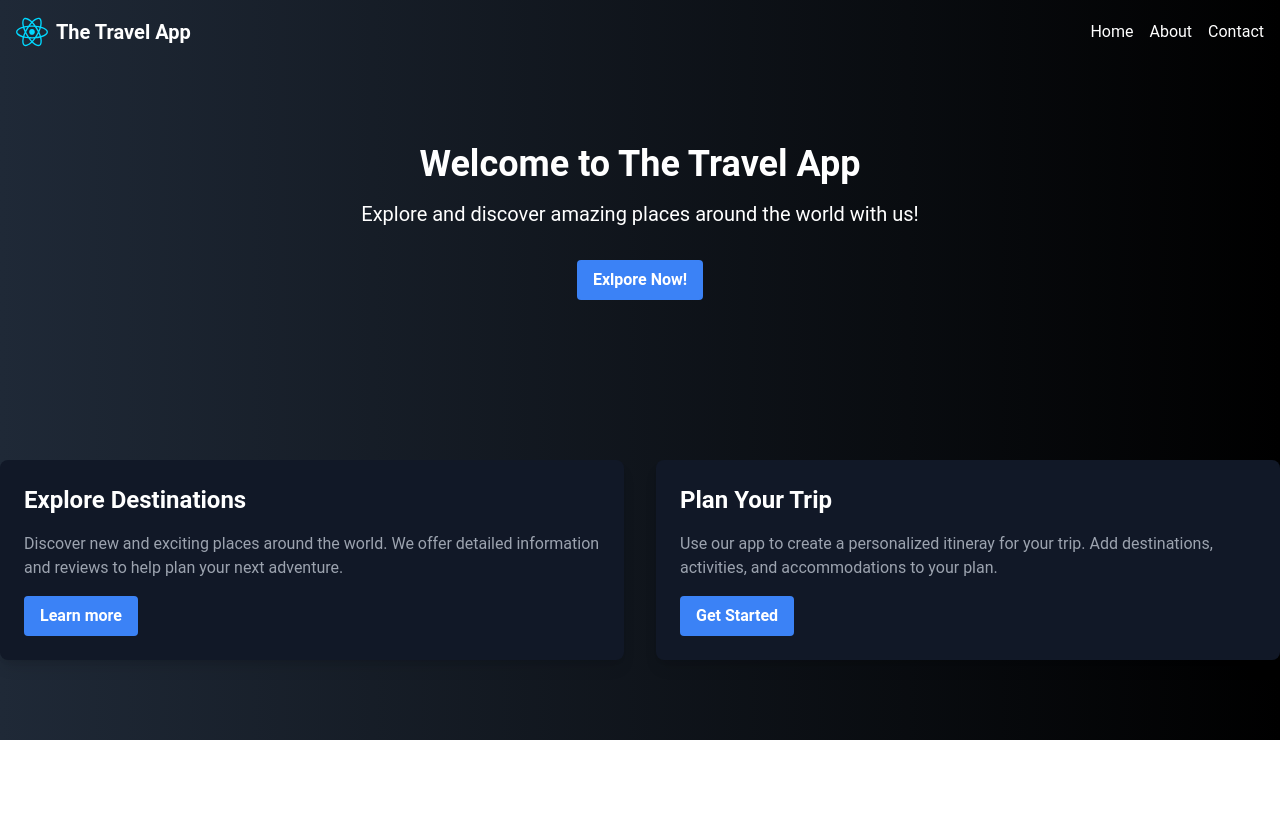
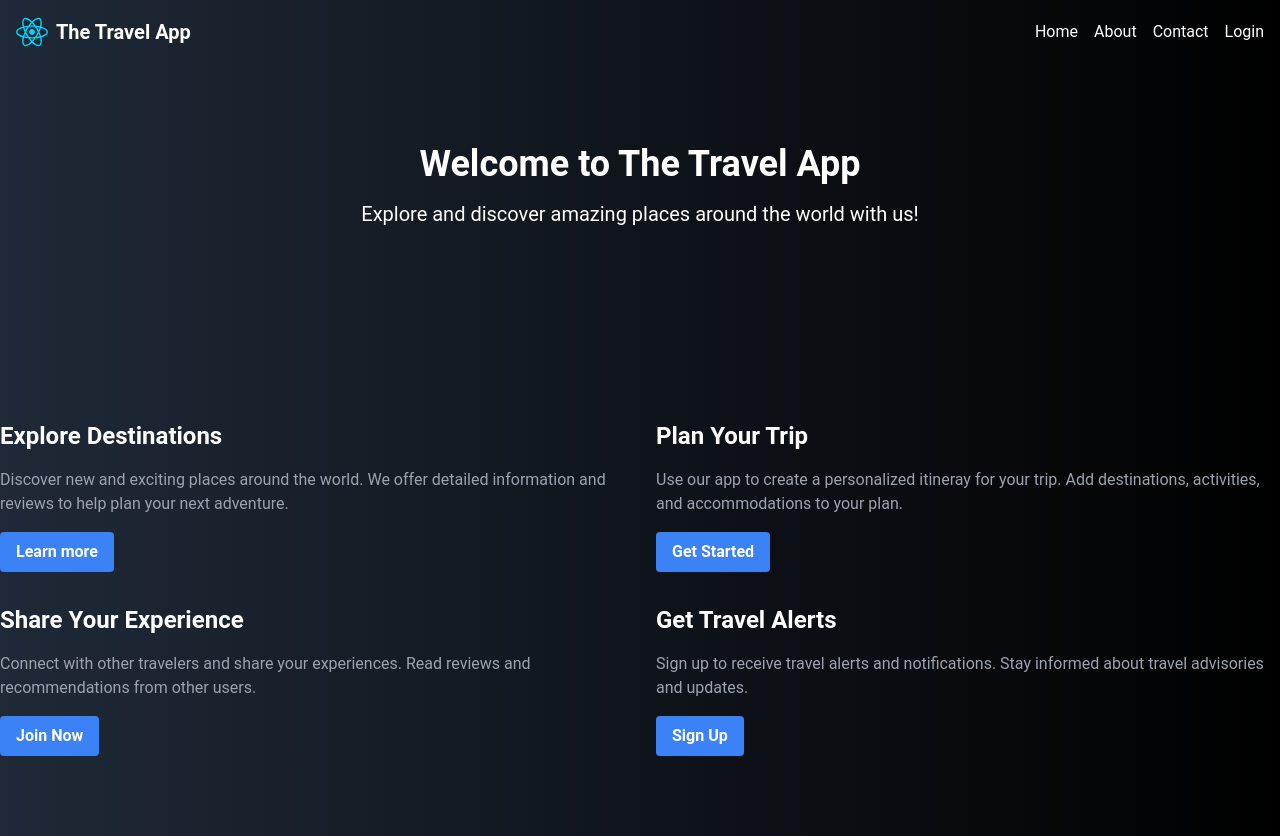
Before and after one commit to StuCat23/travel-app, a React (Vite) app: page / in a window 1280 px wide. Before the commit the page ends 800 px from the top, so only its background shows below. Built offline with nearby package versions, Linux system fonts and the light colour scheme.

Commit message:
Added homecards component

```diff
--- /dev/null
+++ b/src/components/Card.jsx
@@ -0,0 +1,10 @@
+
+const Card = ({ children, bg = 'bg-gray-100' }) => {
+  return (
+    <div classNmae={`${bg} p-6 rounded-lg shadow-md`}>
+        { children }
+    </div>
+  )
+}
+
+export default Card
--- a/src/components/Hero.jsx
+++ b/src/components/Hero.jsx
@@ -9,8 +9,8 @@ const Hero = ({
         <div className='container mx-auto text-center'>
             <h1 className='text-4xl font-bold mb-4'>{ title }</h1>
             <p className='text-xl mb-8'>{ subtitle }</p>
-            <button className='bg-blue-500 hover:bg-blue-700 text-white font-bold py-2 px-4 rounded'>Exlpore Now!
-            </button>
+            {/* <button className='bg-blue-500 hover:bg-blue-700 text-white font-bold py-2 px-4 rounded'>Exlpore Now!
+            </button> */}
         </div>
     </div>
   );
--- a/src/components/HomeCards.jsx
+++ b/src/components/HomeCards.jsx
@@ -1,10 +1,11 @@
-import React from 'react';
+// import React from 'react';
+import Card from './Card';
 
 function HomeCards() {
   return (
     <div className='bg-gradient-to-r from-gray-800 to-black text-white py-20'>
         <div className='container mx-auto grid grid-cols-1 md:grid-cols-2 gap-8'>
-            <div className='bg-gray-900 p-6 rounded-lg shadow-lg'>
+            <Card>
                 <h2 className='text-2xl font-bold mb-4'>Explore Destinations</h2>
                 <p className='text-gray-400 mb-4'>
                     Discover new and exciting places around the world. We offer detailed information and reviews to help plan your next adventure.
@@ -12,8 +13,8 @@ function HomeCards() {
                 <button className='bg-blue-500 hover:bg-blue-700 text-white font-bold py-2 px-4 rounded'>
                     Learn more
                 </button>
-            </div>
-            <div className='bg-gray-900 p-6 rounded-lg shadow-lg'>
+            </Card>
+            <Card>
                 <h2 className='text-2xl font-bold mb-4'>Plan Your Trip</h2>
                 <p className='text-gray-400 mb-4'>
                     Use our app to create a personalized itineray for your trip. Add destinations, activities, and accommodations to your plan.
@@ -21,7 +22,25 @@ function HomeCards() {
                 <button className='bg-blue-500 hover:bg-blue-700 text-white font-bold py-2 px-4 rounded'>
                     Get Started
                 </button>
-            </div>
+            </Card>
+            <Card>
+                <h2 className='text-2xl font-bold mb-4'>Share Your Experience</h2>
+                <p className='text-gray-400 mb-4'>
+                    Connect with other travelers and share your experiences. Read reviews and recommendations from other users.
+                </p>
+                <button className='bg-blue-500 hover:bg-blue-700 text-white font-bold py-2 px-4 rounded'>
+                    Join Now
+                </button>
+            </Card>
+            <Card>
+                <h2 className='text-2xl font-bold mb-4'>Get Travel Alerts</h2>
+                <p className='text-gray-400 mb-4'>
+                    Sign up to receive travel alerts and notifications. Stay informed about travel advisories and updates.
+                </p>
+                <button className='bg-blue-500 hover:bg-blue-700 text-white font-bold py-2 px-4 rounded'>
+                    Sign Up
+                </button>
+            </Card>
         </div>
     </div>
   );
--- a/src/components/navbar.jsx
+++ b/src/components/navbar.jsx
@@ -1,4 +1,4 @@
-import React from 'react';
+// import React from 'react';
 import logo from '../assets/react.svg';
 
 function Navbar() {
@@ -13,6 +13,7 @@ function Navbar() {
                 <a href='#' className='text-white hover:text-gray-400'>Home</a>
                 <a href='#' className='text-white hover:text-gray-400'>About</a>
                 <a href='#' className='text-white hover:text-gray-400'>Contact</a>
+                <a href='#' className='text-white hover:text-gray-400'>Login</a>
             </div>
         </div>
    </nav>
```
